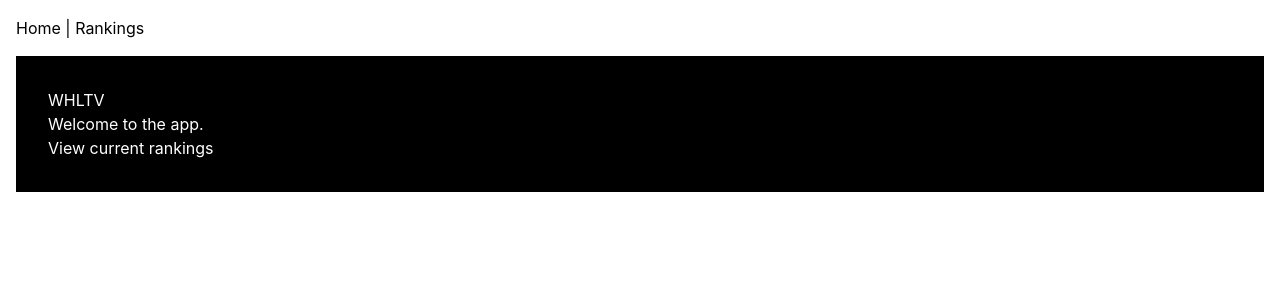
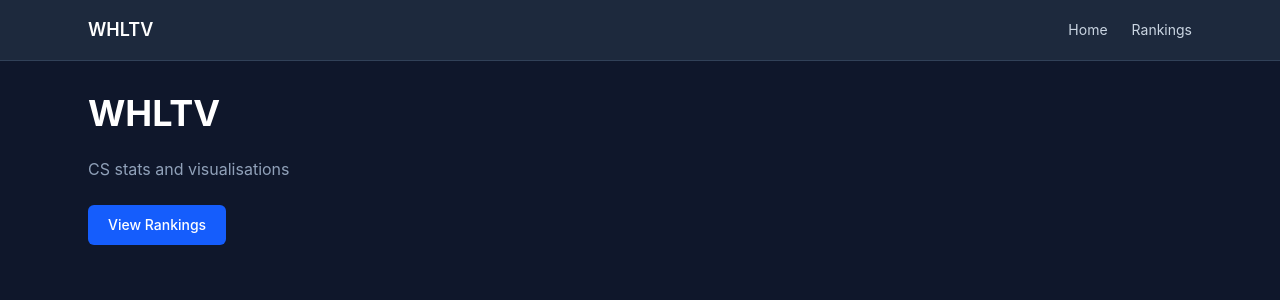
Before and after one commit to willholt1/WHLTV, a React (Vite) app in the folder Frontend/: page / in a window 1280 px wide. Shown: the top 300 px of the page. Built offline with nearby package versions, Linux system fonts and the light colour scheme; no server answers.

Commit message:
apply tailwind styling to existing pages and components

```diff
--- a/Frontend/src/components/Layout.tsx
+++ b/Frontend/src/components/Layout.tsx
@@ -7,9 +7,12 @@ interface LayoutProps {
 
 export function Layout({ children }: LayoutProps) {
   return (
-    <div style={{ padding: "1rem" }}>
+    <div className="min-h-screen bg-slate-900 text-slate-300">
       <NavBar />
-      <main>{children}</main>
+
+      <main className="max-w-6xl mx-auto px-6 py-8">
+        {children}
+      </main>
     </div>
   );
 }
--- a/Frontend/src/components/NavBar.tsx
+++ b/Frontend/src/components/NavBar.tsx
@@ -2,10 +2,28 @@ import { Link } from "react-router-dom";
 
 export function NavBar() {
   return (
-    <nav style={{ marginBottom: "1rem" }}>
-      <Link to="/">Home</Link>
-      {" | "}
-      <Link to="/rankings">Rankings</Link>
+    <nav className="bg-slate-800 border-b border-slate-700">
+      <div className="max-w-6xl mx-auto px-6 py-4 flex items-center justify-between">
+        <span className="text-white font-semibold text-lg">
+          WHLTV
+        </span>
+
+        <div className="flex gap-6 text-sm">
+          <Link
+            to="/"
+            className="hover:text-white transition-colors"
+          >
+            Home
+          </Link>
+
+          <Link
+            to="/rankings"
+            className="hover:text-blue-400 transition-colors"
+          >
+            Rankings
+          </Link>
+        </div>
+      </div>
     </nav>
   );
 }
--- a/Frontend/src/features/rankings/pages/RankingsPage.tsx
+++ b/Frontend/src/features/rankings/pages/RankingsPage.tsx
@@ -23,7 +23,7 @@ export function RankingsPage() {
         const sorted = [...data].sort((a, b) => a.rank - b.rank);
         setRankings(sorted);
       } catch (err) {
-        setError(err instanceof Error ? err.message : "Unknown error");
+        setError(err instanceof Error ? err.message : "Unknown error")
       } finally {
         setLoading(false);
       }
@@ -41,28 +41,38 @@ export function RankingsPage() {
     <div>
       <h1>Current Rankings</h1>
 
-      <div style={{ marginBottom: "1rem" }}>
-        <label>
-          Top X:{" "}
+      <div className="flex flex-wrap items-end gap-6 mb-4">
+
+        {/* Top X */}
+        <div>
+          <label className="block text-xs text-slate-400 mb-1">
+            Top X
+          </label>
+
           <select
             value={topX}
             onChange={(e) => setTopX(Number(e.target.value))}
+            className="bg-slate-800 border border-slate-700 text-slate-200 rounded-md px-3 py-2 text-sm
+                 focus:outline-none focus:ring-2 focus:ring-blue-500 hover:border-slate-500 transition"
           >
             <option value={10}>10</option>
             <option value={20}>20</option>
             <option value={30}>30</option>
             <option value={50}>50</option>
           </select>
-        </label>
+        </div>
 
-        <label style={{ marginLeft: "1rem" }}>
+        {/* Checkbox */}
+        <label className="flex items-center gap-2 text-sm text-slate-300 cursor-pointer">
           <input
             type="checkbox"
             checked={vrsRanking}
             onChange={(e) => setVrsRanking(e.target.checked)}
-          />{" "}
+            className="w-4 h-4 accent-green-500"
+          />
           VRS ranking
         </label>
+
       </div>
 
       {loading && <p>Loading rankings...</p>}
@@ -71,25 +81,37 @@ export function RankingsPage() {
       {!loading && !error && rankings.length > 0 && (
         <>
           <p>Ranking date: {rankingDate}</p>
-
-          <table>
-            <thead>
+          <div className="bg-slate-800 rounded-sm border border-slate-700 overflow-hidden shadow-sm">
+            <div className="max-h-[500px] overflow-y-auto">
+              <table className="w-full">
+                <thead className="bg-slate-700 text-slate-300 text-xs uppercase sticky top-0 z-10">
                   <tr>
-                <th style={{ textAlign: "left", paddingRight: "1rem" }}>Rank</th>
-                <th style={{ textAlign: "left", paddingRight: "1rem" }}>Team</th>
-                <th style={{ textAlign: "left", paddingRight: "1rem" }}>Points</th>
+                    <th className="px-4 py-3 text-left">Rank</th>
+                    <th className="px-4 py-3 text-left">Team</th>
+                    <th className="px-4 py-3 text-right">Points</th>
                   </tr>
                 </thead>
                 <tbody>
                   {rankings.map((team) => (
-                <tr key={`${team.team_name}-${team.rank}`}>
-                  <td style={{ paddingRight: "1rem" }}>{team.rank}</td>
-                  <td style={{ paddingRight: "1rem" }}>{team.team_name}</td>
-                  <td style={{ paddingRight: "1rem" }}>{team.points}</td>
+                    <tr
+                      key={`${team.team_name}-${team.rank}`}
+                      className="border-t border-slate-700 hover:bg-slate-700/40 transition"
+                    >
+                      <td className="px-4 py-3 font-semibold text-white">
+                        {team.rank}
+                      </td>
+                      <td className="px-4 py-3 text-slate-200">
+                        {team.team_name}
+                      </td>
+                      <td className="px-4 py-3 text-right text-green-400 font-medium">
+                        {team.points}
+                      </td>
                     </tr>
                   ))}
                 </tbody>
               </table>
+            </div>
+          </div>
         </>
       )}
 
--- a/Frontend/src/pages/HomePage.tsx
+++ b/Frontend/src/pages/HomePage.tsx
@@ -2,13 +2,21 @@ import { Link } from "react-router-dom";
 
 export function HomePage() {
   return (
-    <div className="p-8 bg-black text-white">
-      <h1>WHLTV</h1>
-      <p>Welcome to the app.</p>
+    <div className="space-y-6">
+      <h1 className="text-4xl font-bold text-white">
+        WHLTV
+      </h1>
 
-      <p>
-        <Link to="/rankings">View current rankings</Link>
+      <p className="text-slate-400 max-w-xl">
+        CS stats and visualisations
       </p>
+
+      <Link
+        to="/rankings"
+        className="inline-block bg-blue-600 hover:bg-blue-700 transition px-5 py-2.5 rounded-md text-sm font-medium text-white"
+      >
+        View Rankings
+      </Link>
     </div>
   );
 }
```
Lines whose indentation alone changed are shown as unchanged.
